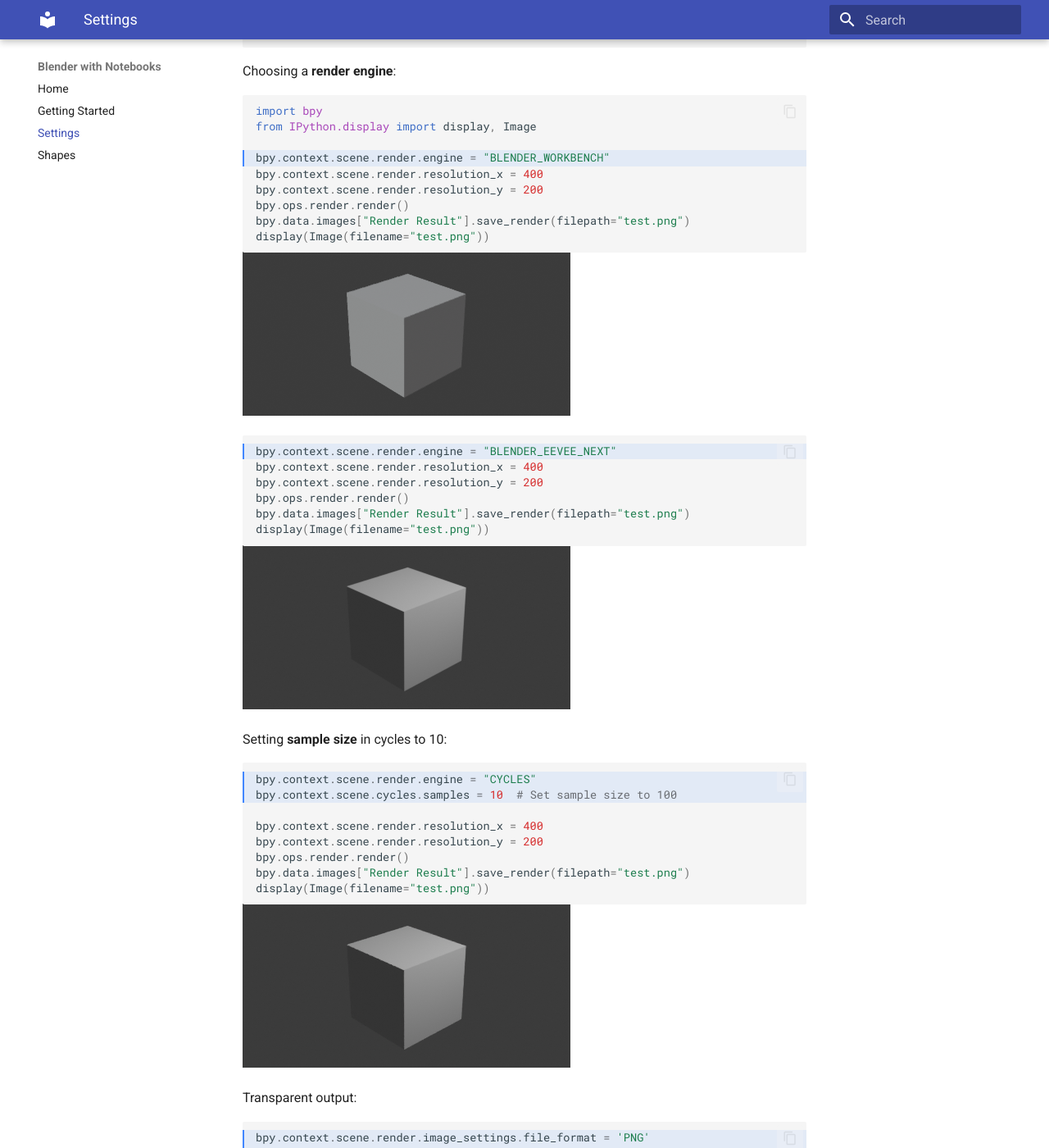
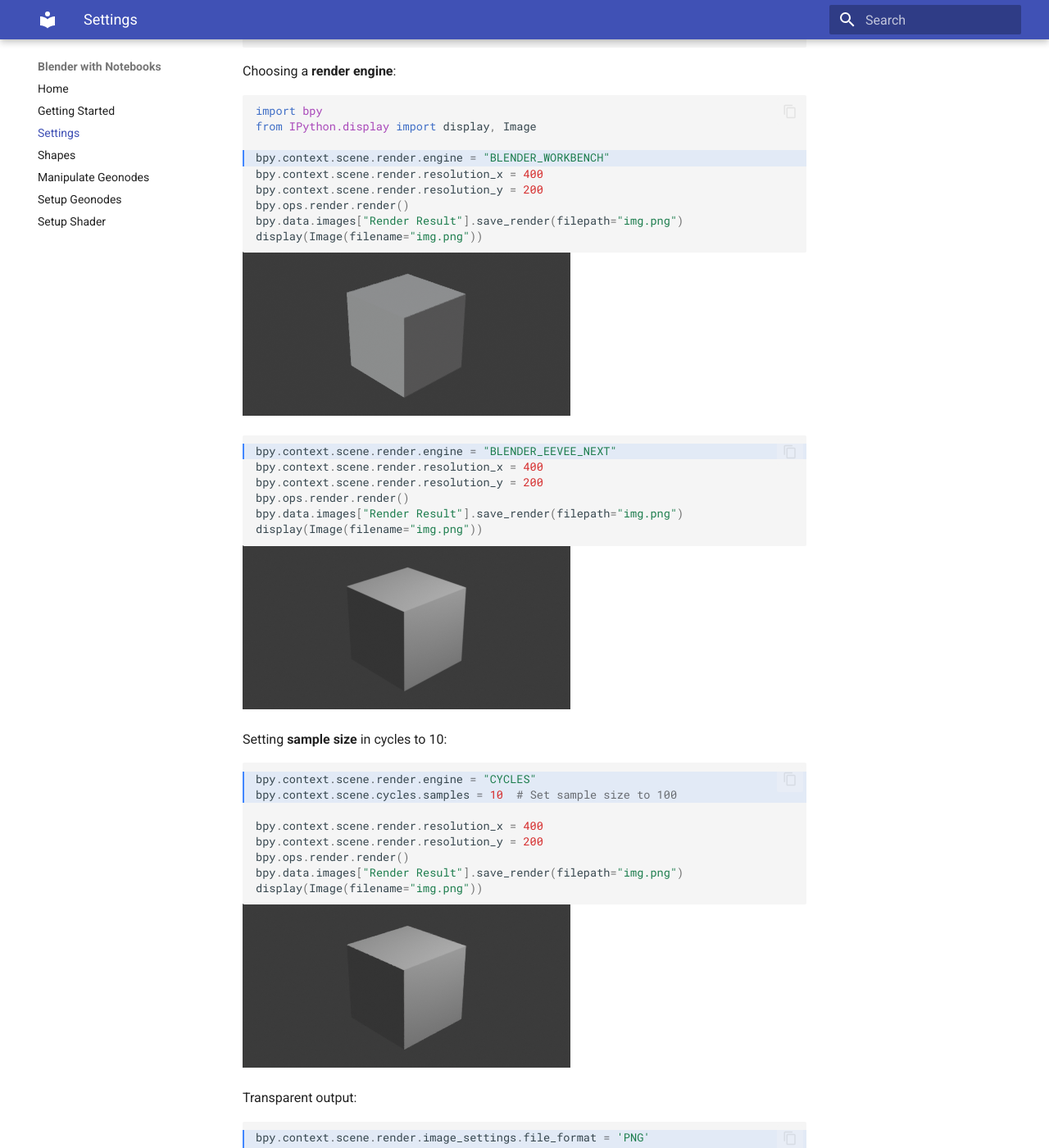
Before and after one commit to Octoframes/mkdocs-minimal, an MkDocs documentation site: the page built from docs/n2settings.md, in a window 1280 px wide and 1400 px high, scrolled down 241 px. Shown: the whole window at 82% size. Built offline with MkDocs 1.6.1 and Material for MkDocs 9.7.7, drawn with Linux system fonts in a browser that asks for light colours; some of the changed text lies outside the part shown.

Commit message:
small tweaks

````diff
--- a/docs/n2settings.md
+++ b/docs/n2settings.md
@@ -18,8 +18,8 @@ bpy.context.scene.render.engine = "BLENDER_WORKBENCH"
 bpy.context.scene.render.resolution_x = 400
 bpy.context.scene.render.resolution_y = 200
 bpy.ops.render.render()
-bpy.data.images["Render Result"].save_render(filepath="test.png")
-display(Image(filename="test.png"))
+bpy.data.images["Render Result"].save_render(filepath="img.png")
+display(Image(filename="img.png"))
 ```
 
 ![alt text](image-1.png)
@@ -30,8 +30,8 @@ bpy.context.scene.render.engine = "BLENDER_EEVEE_NEXT"
 bpy.context.scene.render.resolution_x = 400
 bpy.context.scene.render.resolution_y = 200
 bpy.ops.render.render()
-bpy.data.images["Render Result"].save_render(filepath="test.png")
-display(Image(filename="test.png"))
+bpy.data.images["Render Result"].save_render(filepath="img.png")
+display(Image(filename="img.png"))
 ```
 
 ![alt text](image-2.png)
@@ -48,8 +48,8 @@ bpy.context.scene.cycles.samples = 10  # Set sample size to 100
 bpy.context.scene.render.resolution_x = 400
 bpy.context.scene.render.resolution_y = 200
 bpy.ops.render.render()
-bpy.data.images["Render Result"].save_render(filepath="test.png")
-display(Image(filename="test.png"))
+bpy.data.images["Render Result"].save_render(filepath="img.png")
+display(Image(filename="img.png"))
 ```
 
 ![alt text](image-3.png)
@@ -65,7 +65,7 @@ bpy.context.scene.render.film_transparent = True
 bpy.context.scene.render.resolution_x = 400
 bpy.context.scene.render.resolution_y = 200
 bpy.ops.render.render()
-bpy.data.images["Render Result"].save_render(filepath="test.png")
-display(Image(filename="test.png"))
+bpy.data.images["Render Result"].save_render(filepath="img.png")
+display(Image(filename="img.png"))
 ```
 ![alt text](image-4.png)
--- a/mkdocs.yml
+++ b/mkdocs.yml
@@ -6,6 +6,11 @@ nav:
   - Getting Started: n1getting_started.md
   - Settings: n2settings.md
   - Shapes: n3shapes.md
+  - Manipulate Geonodes: n4manipulate_geonodes.md
+  - Setup Geonodes: n5setup_geonodes.md
+  - Setup Shader: n6setup_shader.md
+
+
 
 extra_css:
   - style.css
````
Also changed, not shown: docs/n1getting_started.md (+2 -2 lines), docs/n4manipulate_geonodes.md (+3 -0 lines), docs/n5setup_geonodes.md (added, +6 -0 lines), docs/n6setup_shader.md (+1 -0 lines), docs/image-5.png (added), docs/n5setup_geonode.md (deleted).
